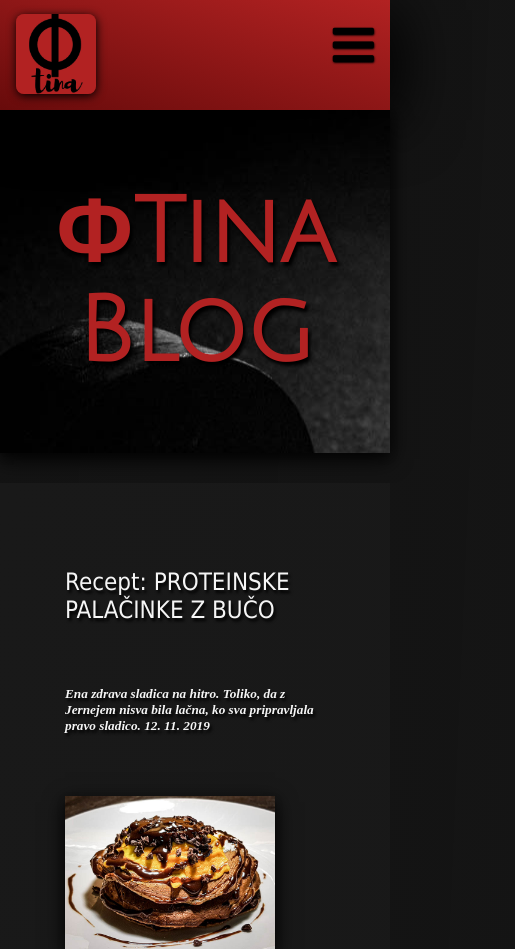
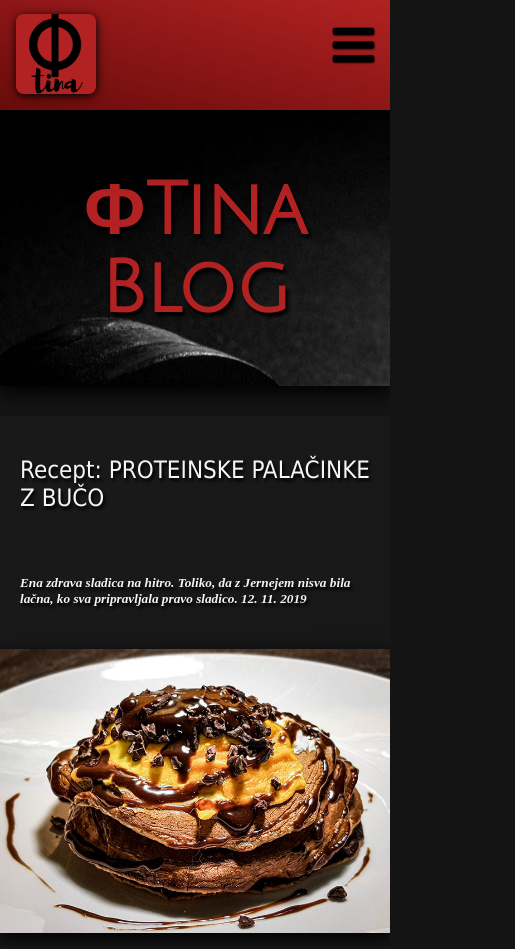
Before and after one commit to FiTina/fitina.github.io, a plain HTML site: page blog.html in a window 390 px wide. Shown: the top 949 px of the page, 515 px wide, since content can reach past the window. Drawn offline with Linux system fonts and the light colour scheme; a script that the page names is missing.

Commit message:
Adjustments in blog.html and blog.css.

```diff
--- a/blog.css
+++ b/blog.css
@@ -19,6 +19,7 @@ body {
     text-align: center;
     color: firebrick;
     background-image: url("slike/dumbbell.jpg");
+    width: 100%;
 
 }
 
@@ -26,19 +27,20 @@ body {
 /* Left column */
 .leftcolumn {
   float: left;
-  width: 75%;
+  width: 70%;
+    padding-right: 20px;
 }
 
 /* Right column */
 .rightcolumn {
   float: left;
-  width: 25%;
+  width: 30%;
   padding-left: 20px;
 }
 
 /* Fake image */
 .fakeimg {
-  width: 70%;
+  max-width: 90%;
   margin: 20px;
   box-shadow: 0 4px 8px 0 rgba(0, 0, 0, 0.2), 0 6px 20px 0 rgba(0, 0, 0, 1);
 }
@@ -51,22 +53,23 @@ body {
 .card {
    background-image: linear-gradient(to bottom right, rgb(25, 25, 25), rgba(25, 25, 25, 0.8));
    color: whitesmoke;
-   padding: 45px;
+   padding: 20px;
    margin-top: 30px;
+    width: 100%;
 }
 
 h2 {
     font-family: 'Tahoma', sans-serif;
     font-weight: lighter;
     text-shadow: 2px 3px 3px black;
-    padding: 20px;
+    padding: 40px 20px 20px 20px;
 }
 
 h3 {
     font-family: 'Tahoma', sans-serif;
     font-weight: lighter;
     text-shadow: 2px 3px 3px black;
-    padding: 20px;
+    padding: 20px
 }
 
 p {
@@ -100,7 +103,7 @@ li:not(.footer-li) {
 }
 
 .thumbnail {
-  width: 150px;
+    max-width: 100%;
   margin: 20px;
   box-shadow: 0 4px 8px 0 rgba(0, 0, 0, 0.2), 0 6px 20px 0 rgba(0, 0, 0, 1);
 }
@@ -124,10 +127,32 @@ li:not(.footer-li) {
   margin-top: 20px;
 }
 
+video {
+    max-width: 80%;
+    margin: 20px;
+}
+
 /* Responsive layout - when the screen is less than 800px wide, make the two columns stack on top of each other instead of next to each other */
 @media screen and (max-width: 800px) {
   .leftcolumn, .rightcolumn {
     width: 100%;
     padding: 0;
   }
+    .fakeimg {
+        max-width: 100%;
+        margin: 0;
+    }
+
+    .card {
+        padding: 0;
+        margin-bottom: 20px;
+    }
+
+    ol {
+        padding-bottom: 20px;
+    }
+
+    .blogName {
+        font-size: 36px;
+    }
 }
```
